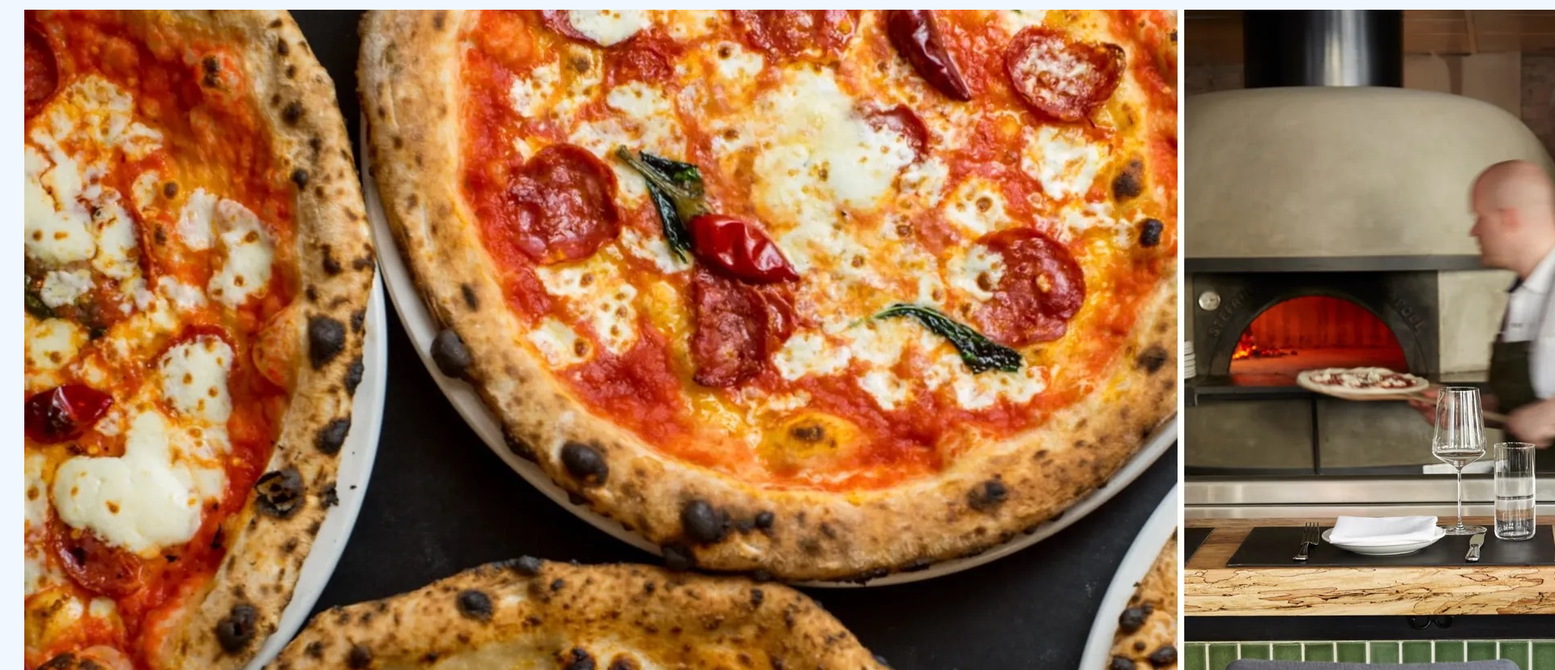
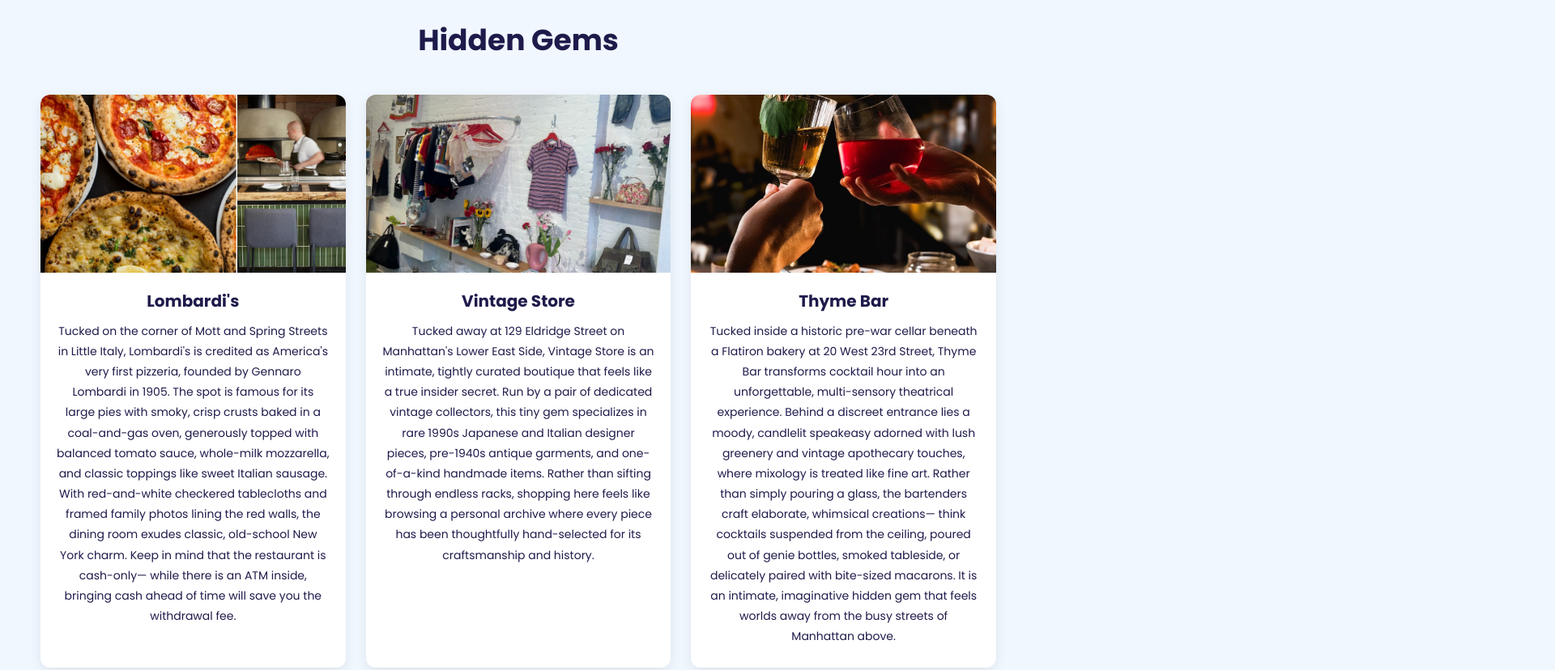
Before and after one commit to NooMaaBee/Travel-Project, a plain HTML site: page index.html in a window 1280 px wide. Shown: the part 1110-1938 px from the top of the page at 81% size, 1920 px wide, since content can reach past the window. Drawn offline with Linux system fonts and the light colour scheme.

Commit message:
edited the cards

```diff
--- a/index.html
+++ b/index.html
@@ -74,24 +74,108 @@
 
   </div>
 
+<!-- HIDDEN GEMS SECTION -->
+
 <section class="secondary">
   <h2 class="text-center">Hidden Gems</h2>
+
   <div class="grid grid-3-columns">
+
+    <!-- CARD 1: LOMBARDI'S -->
     <div class="cards">
-        <img src="src/images/Lombardi's .jpeg" alt="Pizza"/>
+      <img
+        src="src/images/Lombardi's .jpeg"
+        alt="Pizza at Lombardi's in New York"
+      />
+
       <h4>Lombardi's</h4>
-        <p>Tucked on the corner of Mott and Spring Streets in Little Italy, is credited as America's very first pizzeria, founded by Gennaro Lombardi in 1905. The spot is famous for its large pies with smoky, crisp crusts baked in a coal-and-gas oven, generously topped with balanced tomato sauce, whole-milk mozzarella, and classic toppings like sweet Italian sausage. With red-and-white checkered tablecloths and framed family photos lining the red walls, the dining room exudes classic, old-school New York charm. Keep in mind that the restaurant is cash-only—while there is an ATM inside, bringing cash ahead of time will save you the withdrawal fee.</p>
+
+      <p>
+        Tucked on the corner of Mott and Spring Streets
+        in Little Italy, Lombardi's is credited as
+        America's very first pizzeria, founded by
+        Gennaro Lombardi in 1905.
+
+        The spot is famous for its large pies with
+        smoky, crisp crusts baked in a coal-and-gas
+        oven, generously topped with balanced tomato
+        sauce, whole-milk mozzarella, and classic
+        toppings like sweet Italian sausage.
+
+        With red-and-white checkered tablecloths and
+        framed family photos lining the red walls,
+        the dining room exudes classic, old-school
+        New York charm.
+
+        Keep in mind that the restaurant is cash-only—
+        while there is an ATM inside, bringing cash
+        ahead of time will save you the withdrawal fee.
+      </p>
     </div>
+
+
+    <!-- CARD 2: VINTAGE STORE -->
     <div class="cards">
-         <img src="src/images/vintagestore.jpeg" alt="Vintage Store"/>
+      <img
+        src="src/images/vintagestore.jpeg"
+        alt="Vintage clothing boutique in New York"
+      />
+
       <h4>Vintage Store</h4>
-        <p>TTucked away at 129 Eldridge Street on Manhattan’s Lower East Side, Vintage Store is an intimate, tightly curated boutique that feels like a true insider secret. Run by a pair of dedicated vintage collectors, this tiny gem specializes in rare 1990s Japanese and Italian designer pieces, pre-1940s antique garments, and one-of-a-kind handmade items. Rather than sifting through endless racks, shopping here feels like browsing a personal archive where every piece has been thoughtfully hand-selected for its craftsmanship and history.</p>
+
+      <p>
+        Tucked away at 129 Eldridge Street on
+        Manhattan's Lower East Side, Vintage Store
+        is an intimate, tightly curated boutique
+        that feels like a true insider secret.
+
+        Run by a pair of dedicated vintage collectors,
+        this tiny gem specializes in rare 1990s
+        Japanese and Italian designer pieces,
+        pre-1940s antique garments, and
+        one-of-a-kind handmade items.
+
+        Rather than sifting through endless racks,
+        shopping here feels like browsing a personal
+        archive where every piece has been thoughtfully
+        hand-selected for its craftsmanship and history.
+      </p>
     </div>
+
+
+    <!-- CARD 3: THYME BAR -->
     <div class="cards">
-         <img src="src/images/thymebarnyc.jpeg" alt="cocktailbar"/>
+      <img
+        src="src/images/thymebarnyc.jpeg"
+        alt="Creative cocktails at Thyme Bar NYC"
+      />
+
       <h4>Thyme Bar</h4>
-        <p>Tucked inside a historic pre-war cellar beneath a Flatiron bakery at 20 West 23rd Street, Thyme Bar transforms cocktail hour into an unforgettable, multi-sensory theatrical experience. Behind a discreet entrance lies a moody, candlelit speakeasy adorned with lush greenery and vintage apothecary touches, where mixology is treated like fine art. Rather than simply pouring a glass, the bartenders craft elaborate, whimsical creations—think cocktails suspended from the ceiling, poured out of genie bottles, smoked tableside, or delicately paired with bite-sized macarons. It is an intimate, imaginative hidden gem that feels worlds away from the busy streets of Manhattan above.</p>
+
+      <p>
+        Tucked inside a historic pre-war cellar beneath
+        a Flatiron bakery at 20 West 23rd Street,
+        Thyme Bar transforms cocktail hour into an
+        unforgettable, multi-sensory theatrical
+        experience.
+
+        Behind a discreet entrance lies a moody,
+        candlelit speakeasy adorned with lush greenery
+        and vintage apothecary touches, where mixology
+        is treated like fine art.
+
+        Rather than simply pouring a glass, the
+        bartenders craft elaborate, whimsical creations—
+        think cocktails suspended from the ceiling,
+        poured out of genie bottles, smoked tableside,
+        or delicately paired with bite-sized macarons.
+
+        It is an intimate, imaginative hidden gem that
+        feels worlds away from the busy streets of
+        Manhattan above.
+      </p>
     </div>
+
   </div>
 </section>
 </main>
--- a/src/style.css
+++ b/src/style.css
@@ -227,6 +227,101 @@ main p {
 }
 
 
+/* ========================================
+   HIDDEN GEMS SECTION
+======================================== */
+
+.secondary {
+  background: #F0F7FF;
+  padding: 70px 20px;
+}
+
+.text-center {
+  text-align: center;
+}
+
+.secondary h2 {
+  font-size: 36px;
+  color: #1E1B4B;
+  margin-bottom: 40px;
+}
+
+/* GRID LAYOUT */
+
+.grid {
+  display: grid;
+  gap: 25px;
+}
+
+.grid-3-columns {
+  grid-template-columns: repeat(3, minmax(0, 1fr));
+  max-width: 1200px;
+  margin: 0 auto;
+}
+
+/* CARDS */
+
+.cards {
+  background: #FFFFFF;
+  border-radius: 12px;
+  overflow: hidden;
+  box-shadow: 0 4px 15px rgba(0, 0, 0, 0.08);
+}
+
+/* CARD IMAGES */
+
+.cards img {
+  display: block;
+  width: 100%;
+  height: 220px;
+  object-fit: cover;
+}
+
+/* CARD TITLES */
+
+.cards h4 {
+  font-size: 20px;
+  font-weight: 700;
+  color: #1E1B4B;
+  margin: 20px 20px 10px;
+}
+
+/* CARD DESCRIPTIONS */
+
+.cards p {
+  font-size: 14px;
+  line-height: 1.8;
+  color: #1E1B4B;
+  margin: 0;
+  padding: 0 20px 25px;
+}
+
+/* TABLET */
+
+@media (max-width: 900px) {
+  .grid-3-columns {
+    grid-template-columns: repeat(2, minmax(0, 1fr));
+  }
+}
+
+/* MOBILE */
+
+@media (max-width: 600px) {
+  .grid-3-columns {
+    grid-template-columns: 1fr;
+  }
+
+  .secondary {
+    padding: 45px 10px;
+  }
+
+  .cards img {
+    height: 240px;
+  }
+}
+
+
+
 /* FOOTER BACKGROUND */
 
 footer {
```
Lines whose indentation alone changed are shown as unchanged.
